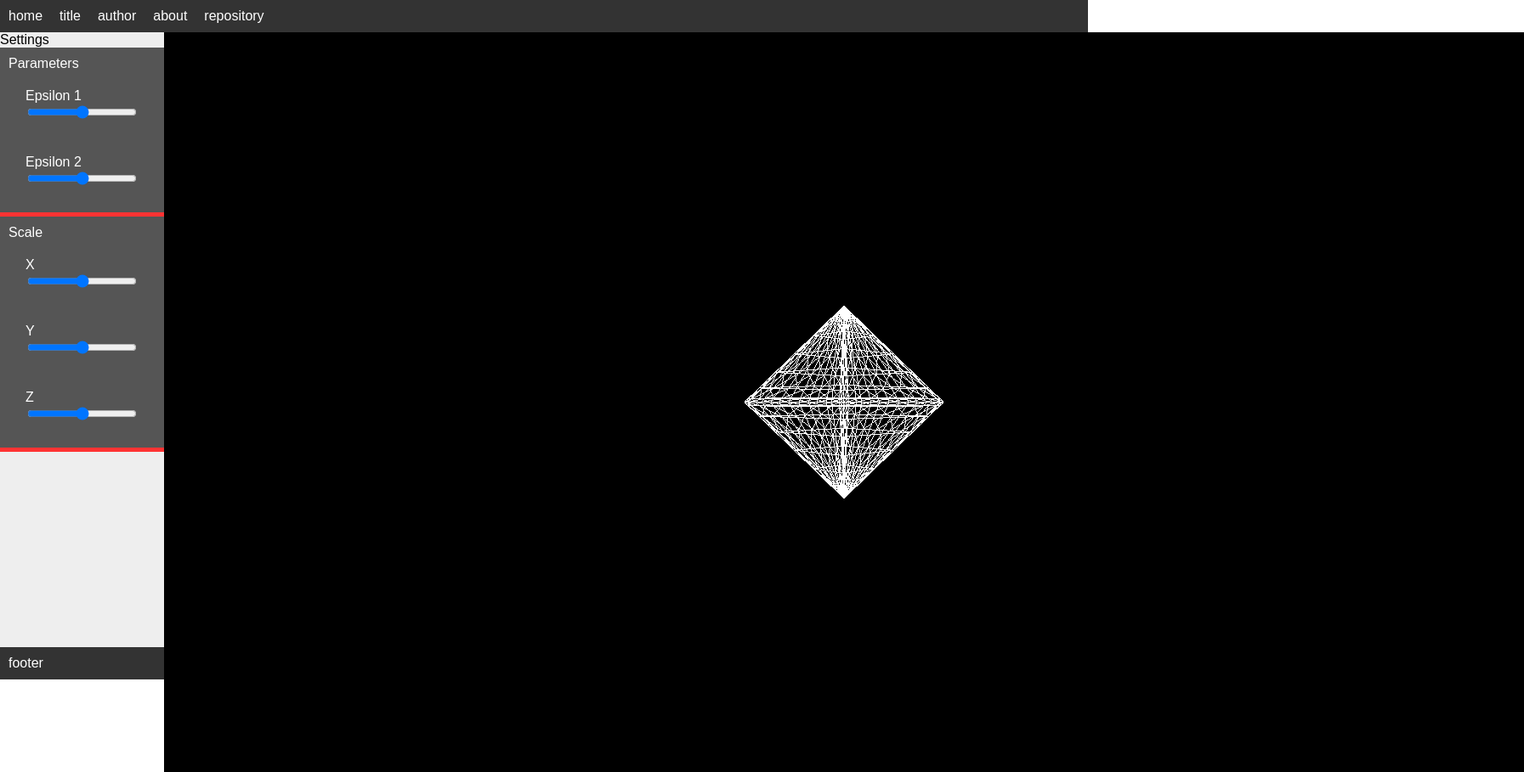
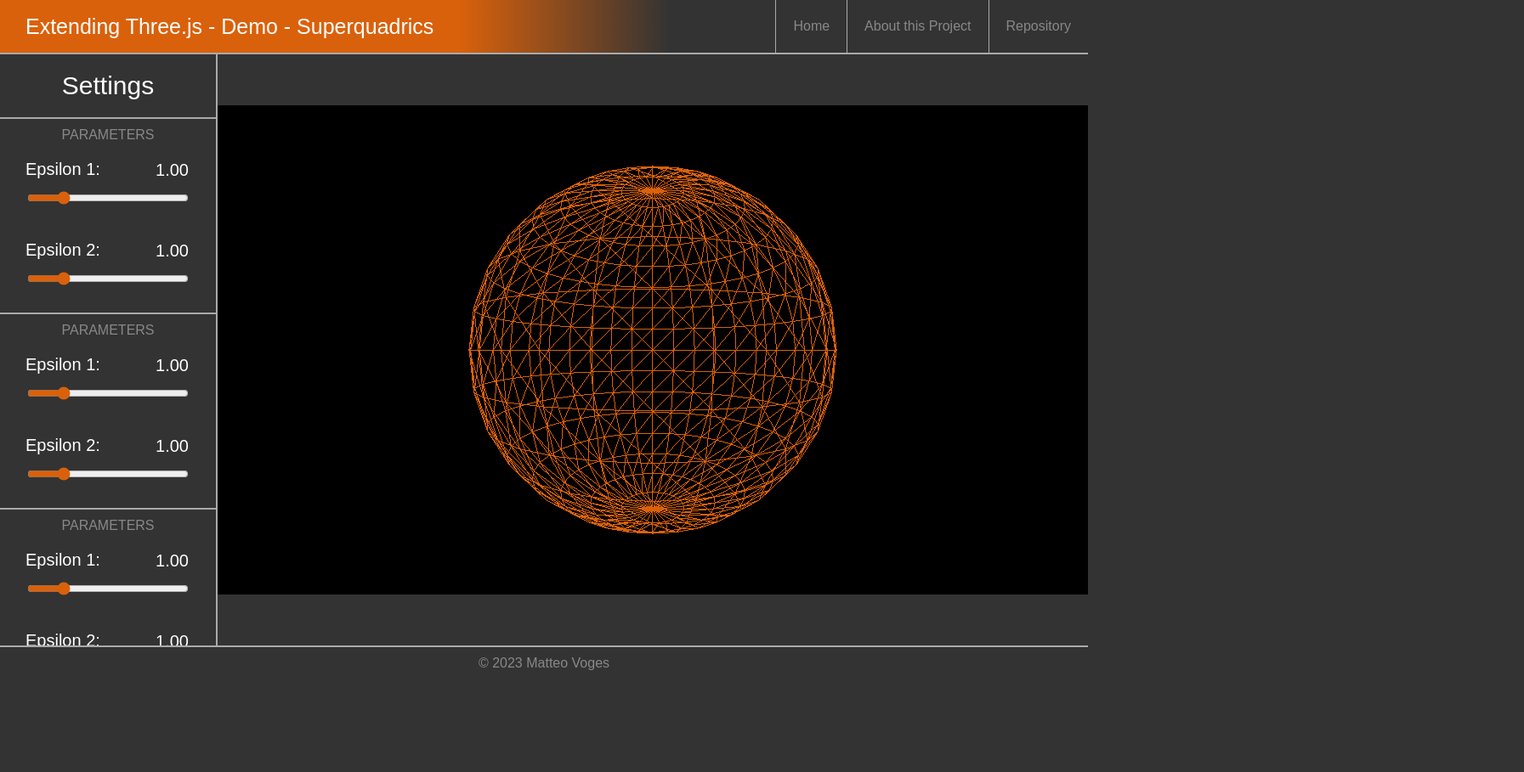
Before and after one commit to MatteoVoges/extending-three.js, a plain HTML site: page demo/index.html in a window 1280 px wide. Shown: the whole page at 85% size, 1793 px wide, since content can reach past the window. After the commit the page ends 800 px from the top, so only its background shows below. Drawn offline with nearby package versions, Linux system fonts and the light colour scheme.

Commit message:
feat: new ui

```diff
--- a/demo/index.html
+++ b/demo/index.html
@@ -16,13 +16,15 @@
   </head>
 
   <body>
-    <!-- NAV-BAR -->
-    <div class="nav-bar">
-      <div class="nav-item">home</div>
-      <div class="nav-item">title</div>
-      <div class="nav-item">author</div>
-      <div class="nav-item">about</div>
-      <div class="nav-item">repository</div>
+    <!-- TOP-BAR -->
+    <div class="top-bar">
+      <div class="title" href="">Extending Three.js - Demo - Superquadrics</div>
+      <div id="gradient"></div>
+      <div class="nav-bar">
+        <a class="nav-item" href="">Home</a>
+        <a class="nav-item" href="">About this Project</a>
+        <a class="nav-item" href="">Repository</a>
+      </div>
     </div>
 
     <!-- CONTAINER -->
@@ -30,33 +32,58 @@
 
       <!-- CONTROLS -->
       <div class="controls-container">
-        <span>Settings</span>
+        <div id="controls-headline">Settings</div>
         <!-- PARAMETERS -->
         <div class="controls-category">
-          <span>Parameters</span>
+          <div>Parameters</div>
           <div class="control-item">
-            <span>Epsilon 1</span>
-            <input type="range" min="0" max="100" value="50" class="slider">
+            <div class="number-input">
+              <div>Epsilon 1:</div>
+              <input type="input" value="1.00">
+            </div>
+            <input type="range" min="0" max="500" value="100">
           </div>
           <div class="control-item">
-            <span>Epsilon 2</span>
-            <input type="range" min="0" max="100" value="50" class="slider">
+            <div class="number-input">
+              <div>Epsilon 2:</div>
+              <input type="input" value="1.00">
+            </div>
+            <input type="range" min="0" max="500" value="100">
           </div>
         </div>
         <!-- SCALING -->
         <div class="controls-category">
-          <span>Scale</span>
+          <div>Parameters</div>
           <div class="control-item">
-            <span>X</span>
-            <input type="range" min="0" max="100" value="50" class="slider">
+            <div class="number-input">
+              <div>Epsilon 1:</div>
+              <input type="input" value="1.00">
+            </div>
+            <input type="range" min="0" max="500" value="100">
           </div>
           <div class="control-item">
-            <span>Y</span>
-            <input type="range" min="0" max="100" value="50" class="slider">
+            <div class="number-input">
+              <div>Epsilon 2:</div>
+              <input type="input" value="1.00">
+            </div>
+            <input type="range" min="0" max="500" value="100">
+          </div>
+        </div>
+        <div class="controls-category">
+          <div>Parameters</div>
+          <div class="control-item">
+            <div class="number-input">
+              <div>Epsilon 1:</div>
+              <input type="input" value="1.00">
+            </div>
+            <input type="range" min="0" max="500" value="100">
           </div>
           <div class="control-item">
-            <span>Z</span>
-            <input type="range" min="0" max="100" value="50" class="slider">
+            <div class="number-input">
+              <div>Epsilon 2:</div>
+              <input type="input" value="1.00">
+            </div>
+            <input type="range" min="0" max="500" value="100">
           </div>
         </div>
         <!-- LIGHTING -->
@@ -70,7 +97,7 @@
 
     <!-- FOOTER -->
     <div class="footer">
-      <span>footer</span>
+      <div>© 2023 Matteo Voges</div>
     </div>
 
   </body>
--- a/demo/styles/main.css
+++ b/demo/styles/main.css
@@ -1,50 +1,146 @@
+:root {
+    /* COLORS */
+    --primary-color: #da610b;
+    --secondary-color: #aaa;
+    --background-color: #333;
+    --text-color: #fff;
+    --dark-text-color: #888;
+
+    /* SIZES */
+    --footer-height: 5vh;
+    --nav-bar-height: 8vh;
+    --container-height: 87vh;
+    --controls-container-width: 20vw;
+}
+
+
 body {
     margin: 0;
     font-family: Arial, Helvetica, sans-serif;
+    box-sizing: border-box;
+    max-width: 100vw;
+    background-color: var(--background-color);
+}
+
+body * {
+    box-sizing: border-box;
+    overflow: hidden;
+}
+
+.top-bar {
+    display: flex;
+    height: var(--nav-bar-height);
+    border-bottom: var(--secondary-color) 2px solid;
+}
+
+.title {
+    display: flex;
+    align-items: center;
+    padding-inline: 30px;
+    font-size: 25px;
+    color: var(--text-color);
+    background-color: var(--primary-color);
+}
+
+#gradient {
+    flex-grow: 1;
+    background: linear-gradient(to right, var(--primary-color), var(--background-color));
 }
 
 .nav-bar {
     display: flex;
-    background-color: #333;
-    color: #fff;
+    flex-grow: 0.5;
+    justify-content: right;
 }
 
 .nav-item {
-    padding: 10px;
+    display: flex;
+    align-items: center;
+    padding-inline: 20px;
+    border-left: var(--secondary-color) 1px solid;
+    text-decoration: none;
+    color: var(--dark-text-color);
+}
+
+.nav-item:hover {
+    background-color: var(--primary-color);
+    color: var(--text-color);
 }
 
 .container {
     display: flex;
-    height: calc(100vh - 76px);
+    height: var(--container-height);
 }
 
 .controls-container {
-    width: 20%;
-    background-color: #eee;
+    width: var(--controls-container-width);
+    border-right: var(--secondary-color) 2px solid;
+    overflow-y: auto;
+}
 
+#controls-headline {
+    color: var(--text-color);
+    padding: 20px;
+    text-align: center;
+    font-size: 30px;
 }
 
 .controls-category {
     padding: 10px;
-    border-bottom: 5px solid #f33;
-    background-color: #555;
-    color: #fff;
+    border-top: 2px solid var(--secondary-color);
+    text-align: center;
+    text-transform: uppercase;
+    color: var(--dark-text-color);
 }
 
 .control-item {
-    padding: 20px;
     display: flex;
     flex-direction: column;
+    padding: 20px;
+    text-align: left;
+    text-transform: none;
+    font-size: 20px;
+    color: var(--text-color);
+}
+
+.number-input {
+    display: flex;
+    padding-bottom: 10px;
+}
+
+input[type=input] {
+    /* padding-left: 20px; */
+    width: 50px;
+    flex-grow: 1;
+    border: none;
+    font-size: 20px;
+    font-family: Arial, Helvetica, sans-serif;
+    text-align: right;
+    color: var(--text-color);
+    background-color: var(--background-color);
+}
+
+input[type=input]:focus {
+    outline: none;
+}
+
+input[type=range] {
+    accent-color: var(--primary-color);
 }
 
 #canvas {
-    width: 100%;
-    height: 100%;
-    background-color: #fff;
+    box-sizing: border-box;
+    width: 80vw;
+    height: var(--container-height);
+    align-items: center;
+    display: flex;
 }
 
 .footer {
-    background-color: #333;
-    color: #fff;
-    padding: 10px;
+    height: var(--footer-height);
+    display: flex;
+    justify-content: center;
+    align-items: center;
+    border-top: var(--secondary-color) 2px solid;
+    color: var(--dark-text-color);
 }
--- a/demo/superquadric.js
+++ b/demo/superquadric.js
@@ -1,25 +1,29 @@
-import * as THREE from 'three';
-import { OrbitControls } from 'three/addons/controls/OrbitControls.js';
+import * as THREE from "three";
+import { OrbitControls } from "three/addons/controls/OrbitControls.js";
 
-import { SuperquadricGeometry } from '../src/superquadricGeometry.js';
+import { SuperquadricGeometry } from "../src/superquadricGeometry.js";
+
+let scene, camera, renderer, canvas;
 
 function render() {
-  requestAnimationFrame(render);
+//   requestAnimationFrame(render);
   renderer.render(scene, camera);
 }
 
-
+function init() {
 	// Create a scene
-const scene = new THREE.Scene();
+	scene = new THREE.Scene();
 
 	// Create a camera
-const camera = new THREE.PerspectiveCamera(75, 16/9, 0.1, 1000);
-camera.position.z = 5;
+	camera = new THREE.PerspectiveCamera(75, 16 / 9, 0.1, 1000);
+	camera.position.z = 2;
 
 	// Create a renderer
-const renderer = new THREE.WebGLRenderer();
-renderer.setSize(1600, 871);
-document.getElementById("canvas").appendChild(renderer.domElement);
+	renderer = new THREE.WebGLRenderer();
+	canvas = document.getElementById("canvas");
+	canvas.append(renderer.domElement);
+	resizeCanvas();
+	window.addEventListener("resize", resizeCanvas);
 
 	// LIGHTS
 	const ambientLight = new THREE.AmbientLight(0x7c7c7c, 3.0);
@@ -31,20 +35,33 @@ scene.add(light);
 
 	// CONTROLS
 	const cameraControls = new OrbitControls(camera, renderer.domElement);
-cameraControls.addEventListener('change', render);
+	cameraControls.addEventListener("change", render);
+}
 
-// Define cube geometry and materials
+function resizeCanvas() {
+	let width, height;
+
+	if (canvas.clientWidth / canvas.clientHeight > 16 / 9) {
+		width = canvas.clientHeight * (16 / 9);
+		height = canvas.clientHeight;
+	} else {
+		width = canvas.clientWidth;
+		height = canvas.clientWidth * (9 / 16);
+	}
+
+	renderer.setSize(width, height, true);
+}
+
+function superquadric(epsilon_1, epsilon_2) {
 	const geometry = new SuperquadricGeometry();
+	const material = new THREE.MeshBasicMaterial({
+		color: 0xda610b,
+		wireframe: true,
+	});
+	const mesh = new THREE.Mesh(geometry, material);
+	scene.add(mesh);
+}
 
-const materials = {};
-materials['wireframe'] = new THREE.MeshBasicMaterial({ wireframe: true });
-materials['flat'] = new THREE.MeshPhongMaterial({flatShading: true, side: THREE.DoubleSide });
-materials['smooth'] = new THREE.MeshLambertMaterial({ side: THREE.DoubleSide });
-
-// Create a cube with the materials
-const superquadric = new THREE.Mesh(geometry, materials['wireframe']);
-
-// Add the cube to the scene
-scene.add(superquadric);
-
-renderer.render(scene, camera);
+init();
+superquadric(0.5, 0.5);
+render();
--- a/src/superquadricGeometry.js
+++ b/src/superquadricGeometry.js
@@ -24,8 +24,8 @@ class SuperquadricGeometry extends BufferGeometry {
 		const indices = [];
 		const vertices = [];
 
-		const epsilon_1 = 2;
-		const epsilon_2 = 2;
+		const epsilon_1 = 1;
+		const epsilon_2 = 1;
 
 		const alpha = new Vector3(1.0, 1.0, 1.0);
 
```
Lines whose indentation alone changed are shown as unchanged.
